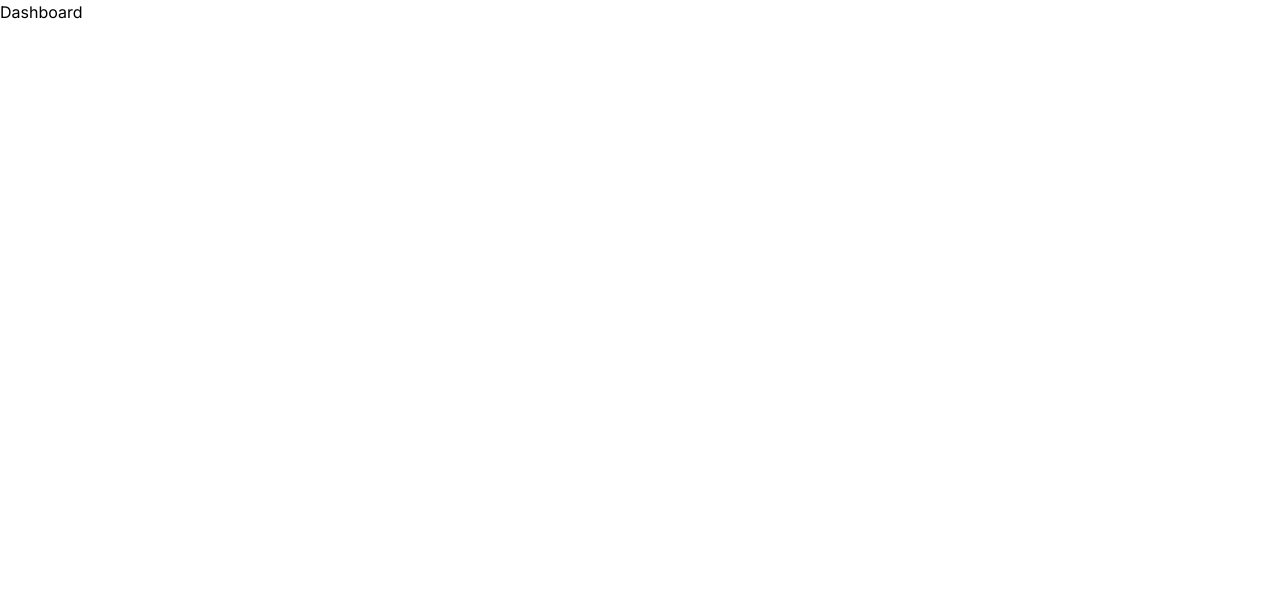
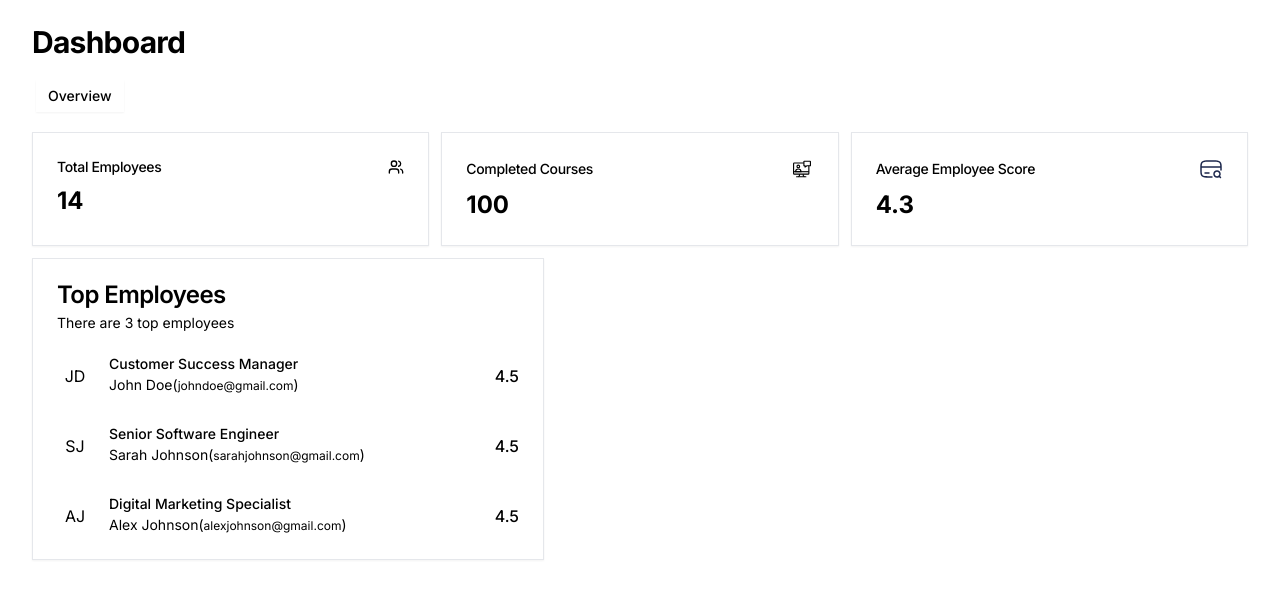
Before and after one commit to hassanAdamineJad/ui-dashboard, a Next.js app: page / in a window 1280 px wide. Shown: the top 598 px of the page. Built offline with nearby package versions, Linux system fonts and the light colour scheme.

Commit message:
feat: added a tab into the dashboard page,added tiles and TopCpmponets components

```diff
--- a/src/app/page.tsx
+++ b/src/app/page.tsx
@@ -1,9 +1,74 @@
 import { Metadata } from "next";
+
+// UI
+import {
+  Card,
+  CardContent,
+  CardDescription,
+  CardHeader,
+  CardTitle,
+} from "@/components/ui/card";
+import { Tabs, TabsContent, TabsList, TabsTrigger } from "@/components/ui/tabs";
+import { Tiles } from "@/components/tiles";
+import { ITopEmployees, TopEmployees } from "@/components/top-employees";
 
 export const metadata: Metadata = {
   title: "Dashboard",
   description: "Dashboard Page.",
 };
 export default function Home() {
-  return <h1>Dashboard</h1>;
+  const TOP_EMPLOYEES = [
+    {
+      current_score: 4.5,
+      email: "johndoe@gmail.com",
+      name: "John Doe",
+      title: "Customer Success Manager",
+    },
+    {
+      current_score: 4.5,
+      email: "sarahjohnson@gmail.com",
+      name: "Sarah Johnson",
+      title: "Senior Software Engineer",
+    },
+    {
+      current_score: 4.5,
+      email: "alexjohnson@gmail.com",
+      name: "Alex Johnson",
+      title: "Digital Marketing Specialist",
+    },
+  ] as ITopEmployees[];
+
+  return (
+    <>
+      <div className="hidden flex-col md:flex">
+        <div className="flex-1 space-y-4 p-8 pt-6">
+          <div className="flex items-center justify-between space-y-2">
+            <h2 className="text-3xl font-bold tracking-tight">Dashboard</h2>
+          </div>
+          <Tabs defaultValue="overview" className="space-y-4">
+            <TabsList>
+              <TabsTrigger value="overview">Overview</TabsTrigger>
+            </TabsList>
+            <TabsContent value="overview" className="space-y-3">
+              <Tiles />
+
+              <div className="grid gap-4 md:grid-cols-2 lg:grid-cols-7">
+                <Card className="col-span-3">
+                  <CardHeader>
+                    <CardTitle>Top Employees</CardTitle>
+                    <CardDescription>
+                      There are {TOP_EMPLOYEES.length} top employees
+                    </CardDescription>
+                  </CardHeader>
+                  <CardContent>
+                    <TopEmployees data={TOP_EMPLOYEES} />
+                  </CardContent>
+                </Card>
+              </div>
+            </TabsContent>
+          </Tabs>
+        </div>
+      </div>
+    </>
+  );
 }
--- /dev/null
+++ b/src/components/ui/tabs.tsx
@@ -0,0 +1,55 @@
+"use client"
+
+import * as React from "react"
+import * as TabsPrimitive from "@radix-ui/react-tabs"
+
+import { cn } from "@/lib/utils"
+
+const Tabs = TabsPrimitive.Root
+
+const TabsList = React.forwardRef<
+  React.ElementRef<typeof TabsPrimitive.List>,
+  React.ComponentPropsWithoutRef<typeof TabsPrimitive.List>
+>(({ className, ...props }, ref) => (
+  <TabsPrimitive.List
+    ref={ref}
+    className={cn(
+      "inline-flex h-10 items-center justify-center rounded-md bg-muted p-1 text-muted-foreground",
+      className
+    )}
+    {...props}
+  />
+))
+TabsList.displayName = TabsPrimitive.List.displayName
+
+const TabsTrigger = React.forwardRef<
+  React.ElementRef<typeof TabsPrimitive.Trigger>,
+  React.ComponentPropsWithoutRef<typeof TabsPrimitive.Trigger>
+>(({ className, ...props }, ref) => (
+  <TabsPrimitive.Trigger
+    ref={ref}
+    className={cn(
+      "inline-flex items-center justify-center whitespace-nowrap rounded-sm px-3 py-1.5 text-sm font-medium ring-offset-background transition-all focus-visible:outline-none focus-visible:ring-2 focus-visible:ring-ring focus-visible:ring-offset-2 disabled:pointer-events-none disabled:opacity-50 data-[state=active]:bg-background data-[state=active]:text-foreground data-[state=active]:shadow-sm",
+      className
+    )}
+    {...props}
+  />
+))
+TabsTrigger.displayName = TabsPrimitive.Trigger.displayName
+
+const TabsContent = React.forwardRef<
+  React.ElementRef<typeof TabsPrimitive.Content>,
+  React.ComponentPropsWithoutRef<typeof TabsPrimitive.Content>
+>(({ className, ...props }, ref) => (
+  <TabsPrimitive.Content
+    ref={ref}
+    className={cn(
+      "mt-2 ring-offset-background focus-visible:outline-none focus-visible:ring-2 focus-visible:ring-ring focus-visible:ring-offset-2",
+      className
+    )}
+    {...props}
+  />
+))
+TabsContent.displayName = TabsPrimitive.Content.displayName
+
+export { Tabs, TabsList, TabsTrigger, TabsContent }
```
